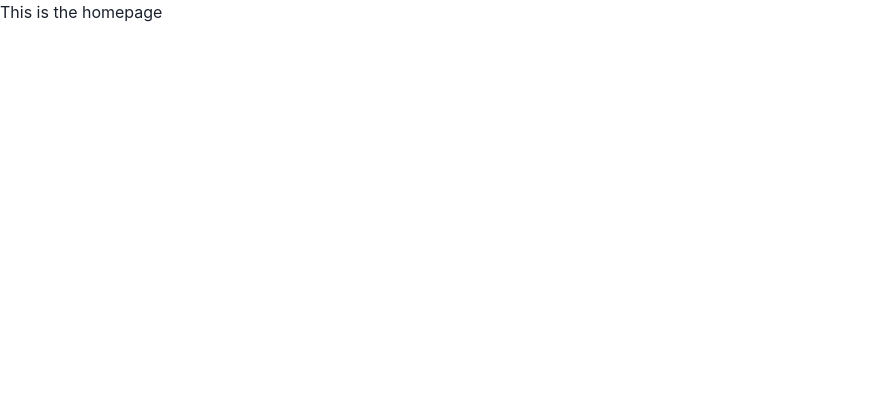
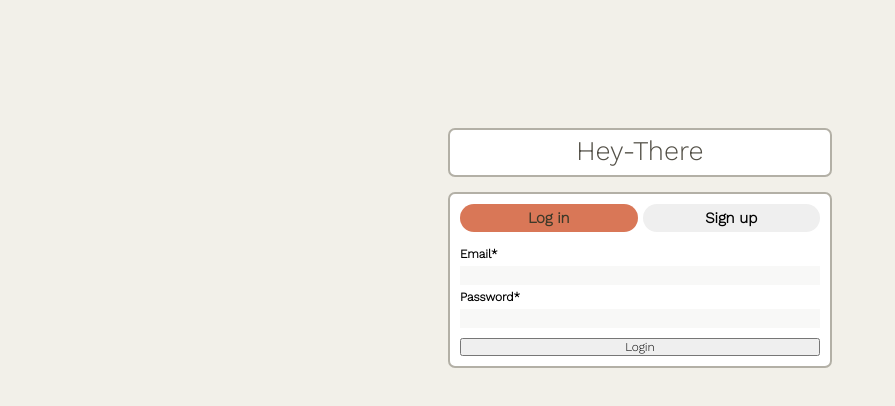
Before and after one commit to shahbaz36/ChatApp, a React (Vite) app in the folder frontend/: page / in a window 1280 px wide. Shown: the top 406 px of the page, without its empty margins (0-895 px from the left). Built offline with nearby package versions, Linux system fonts and the light colour scheme.

Commit message:
Create Homepage to login and signup the user

```diff
--- a/frontend/package.json
+++ b/frontend/package.json
@@ -11,10 +11,6 @@
     "preview": "vite preview"
   },
   "dependencies": {
-    "@chakra-ui/react": "^2.10.2",
-    "@emotion/react": "^11.13.3",
-    "@emotion/styled": "^11.13.0",
-    "framer-motion": "^11.11.7",
     "react": "^18.3.1",
     "react-dom": "^18.3.1",
     "react-router-dom": "^6.26.2"
--- /dev/null
+++ b/frontend/src/Components/Button/Button.jsx
@@ -0,0 +1,26 @@
+import styles from "./Button.module.css";
+export function Button({ activeButton, setActiveButton }) {
+  function handleLogIn() {
+    setActiveButton("login");
+    console.log("loggin in...");
+  }
+  function handleSignUp() {
+    setActiveButton("signup");
+  }
+  return (
+    <div className={styles.btn}>
+      <button
+        className={activeButton === `login` ? `${styles.active}` : ""}
+        onClick={handleLogIn}
+      >
+        Log in
+      </button>
+      <button
+        className={activeButton === `signup` ? `${styles.active}` : ""}
+        onClick={handleSignUp}
+      >
+        Sign up
+      </button>
+    </div>
+  );
+}
--- /dev/null
+++ b/frontend/src/Components/Button/Button.module.css
@@ -0,0 +1,20 @@
+.btn {
+  display: flex;
+  column-gap: 5px;
+}
+
+.btn button {
+  flex: 1;
+  border-radius: 20px;
+  border: none;
+  font-size: 15px;
+  font-weight: 600;
+  padding: 5px 0px 5px 0px;
+  cursor: pointer;
+}
+
+.active {
+  font-size: 20px;
+  color: #3d3929;
+  background-color: #d97757;
+}
--- /dev/null
+++ b/frontend/src/Components/Login/Login.jsx
@@ -0,0 +1,13 @@
+import styles from "./Login.module.css";
+
+export function Login() {
+  return (
+    <div className={styles.login}>
+      <p>Email*</p>
+      <input type="text"></input>
+      <p>Password*</p>
+      <input type="text"></input>
+      <button className={styles.submit}>Login</button>
+    </div>
+  );
+}
--- /dev/null
+++ b/frontend/src/Components/Login/Login.module.css
@@ -0,0 +1,23 @@
+.login {
+  margin-top: 15px;
+}
+.login p {
+  font-size: 12px;
+  font-weight: 900;
+  margin-top: 5px;
+}
+
+input[type="text"] {
+  width: 100%;
+  border: none;
+  background-color: #f8f8f7;
+  margin-top: 5px;
+  padding: 2px;
+}
+
+.submit {
+  display: block;
+  margin-top: 10px;
+  width: 100%;
+  font-size: 12px;
+}
--- /dev/null
+++ b/frontend/src/Components/Signup/Signup.jsx
@@ -0,0 +1,19 @@
+import styles from "./Signup.module.css";
+
+export function SignUp() {
+  return (
+    <div className={styles.signup}>
+      <p>Name*</p>
+      <input type="text"></input>
+      <p>Email*</p>
+      <input type="text"></input>
+      <p>Password*</p>
+      <input type="text"></input>
+      <p>Confirm Password*</p>
+      <input type="text"></input>
+      <p>Upload your picture</p>
+      <input type="file" name="" className={styles.photo} />
+      <button className={styles.submit}>Signup</button>
+    </div>
+  );
+}
--- /dev/null
+++ b/frontend/src/Components/Signup/Signup.module.css
@@ -0,0 +1,29 @@
+.signup {
+  margin-top: 15px;
+}
+.signup p {
+  font-size: 12px;
+  font-weight: 900;
+  margin-top: 5px;
+}
+
+input[type="text"] {
+  width: 100%;
+  border: none;
+  background-color: #f8f8f7;
+  margin-top: 5px;
+  padding: 2px;
+}
+
+input[type="file"] {
+  font-size: 10px;
+  margin-top: 10px;
+  cursor: pointer;
+}
+
+.submit {
+  display: block;
+  margin-top: 10px;
+  width: 100%;
+  font-size: 12px;
+}
--- a/frontend/src/Pages/Home/Homepage.jsx
+++ b/frontend/src/Pages/Home/Homepage.jsx
@@ -1,5 +1,27 @@
+import { useState } from "react";
+import styles from "./Homepage.module.css";
+import { SignUp } from "../../Components/Signup/Signup";
+import { Login } from "../../Components/Login/Login";
+import { Button } from "../../Components/Button/Button";
+
 function Homepage() {
-  return <div>This is the homepage</div>;
+  const [activeButton, setActiveButton] = useState("login");
+  return (
+    <div className={styles.home}>
+      <div className={styles.container}>
+        <div className={styles.head}>
+          <h3>Hey-There</h3>
+        </div>
+        <div className={styles.form}>
+          <Button
+            activeButton={activeButton}
+            setActiveButton={setActiveButton}
+          />
+          {activeButton === "login" ? <Login /> : <SignUp />}
+        </div>
+      </div>
+    </div>
+  );
 }
 
 export default Homepage;
--- /dev/null
+++ b/frontend/src/Pages/Home/Homepage.module.css
@@ -0,0 +1,36 @@
+.home {
+  display: flex;
+  justify-content: center;
+  height: 100vh;
+  background-color: #f2f0e9;
+}
+
+.container {
+  display: flex;
+  flex-direction: column;
+  width: 30vw;
+  margin-top: 10%;
+  margin-bottom: 10%;
+}
+
+.head {
+  background-color: white;
+  border: 2px solid #b3b0a6;
+  border-radius: 7px;
+  text-align: center;
+}
+
+.head h3 {
+  margin: 5px 0px 8px 0px;
+  font-size: 27px;
+  font-weight: 300;
+  color: #524f46;
+}
+
+.form {
+  background-color: white;
+  border: 2px solid #b3b0a6;
+  border-radius: 7px;
+  margin-top: 15px;
+  padding: 10px;
+}
--- a/frontend/src/index.css
+++ b/frontend/src/index.css
@@ -0,0 +1,12 @@
+@import url("https://fonts.googleapis.com/css2?family=Work+Sans:wght@300&display=swap");
+
+* {
+  margin: 0;
+  padding: 0;
+  box-sizing: border-box;
+  font-family: "Work Sans";
+}
+
+img {
+  cursor: pointer;
+}
--- a/frontend/src/main.jsx
+++ b/frontend/src/main.jsx
@@ -2,14 +2,12 @@ import { StrictMode } from "react";
 import { createRoot } from "react-dom/client";
 import App from "./App.jsx";
 import "./index.css";
-import { ChakraProvider } from "@chakra-ui/react";
 import { BrowserRouter } from "react-router-dom";
+
 createRoot(document.getElementById("root")).render(
   <StrictMode>
     <BrowserRouter>
-      <ChakraProvider>
-        <App />
-      </ChakraProvider>
+      <App />
     </BrowserRouter>
   </StrictMode>
 );
```
Also changed, not shown: frontend/eslint.config.js (+18 -17 lines), 1 other file (tests, documents, lock files or other folders).
